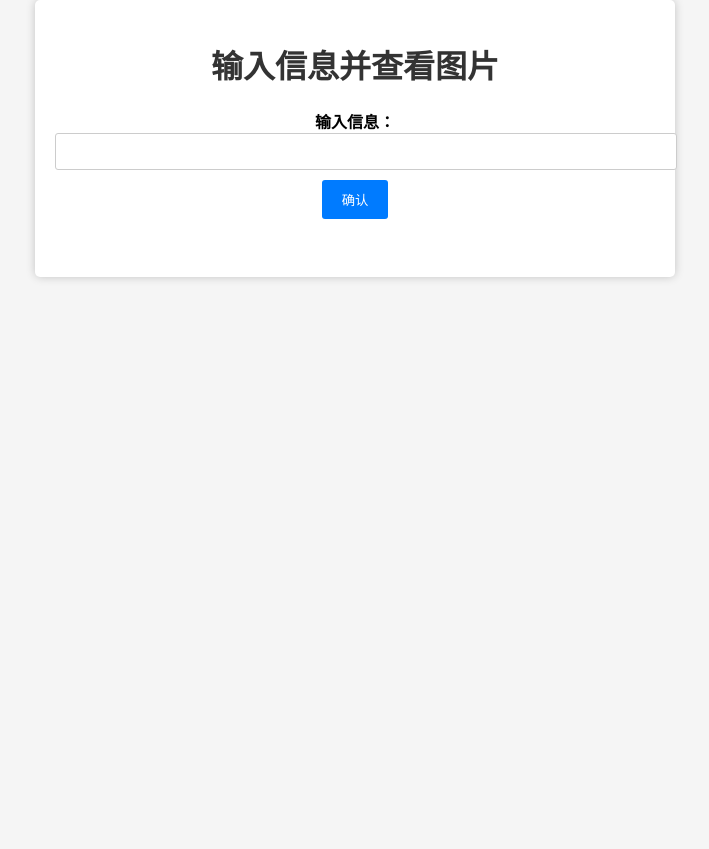
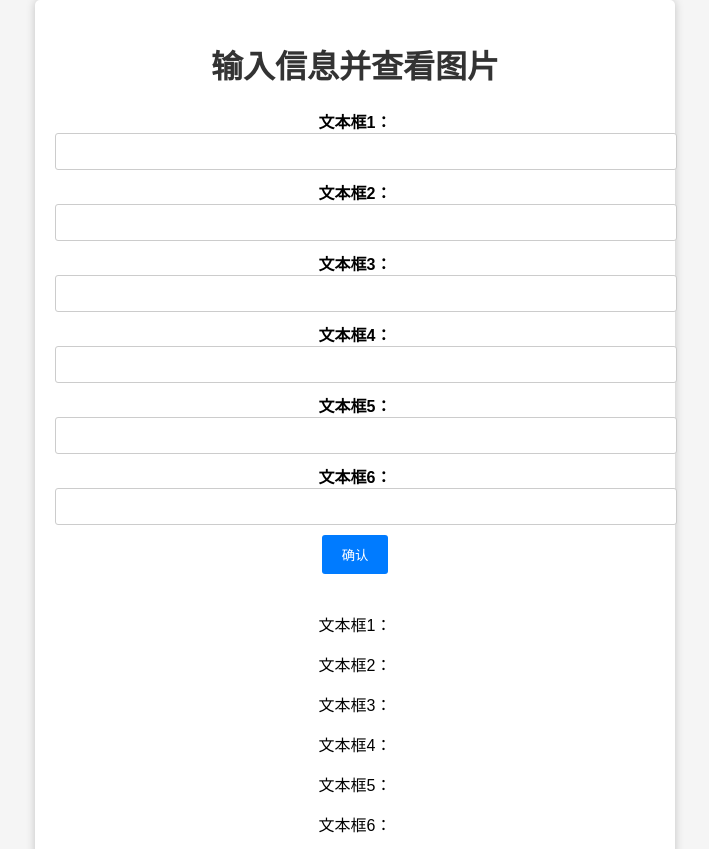
Before and after one commit to rocky-d/airline-reviews-server, a Flask app: page / in a window 1280 px wide. Shown: the top 849 px of the page, without its empty margins (285-994 px from the left). Before the commit the page ends 280 px from the top, so only its background shows below. Run offline with Flask 3, Linux system fonts and the light colour scheme.

Commit message:
Update app.py index.html

```diff
--- a/app.py
+++ b/app.py
@@ -3,7 +3,14 @@ from flask import Flask, render_template, request
 app = Flask(__name__)
 
 # 初始化变量
-result = ""
+result = {
+    'input_text1': '',
+    'input_text2': '',
+    'input_text3': '',
+    'input_text4': '',
+    'input_text5': '',
+    'input_text6': ''
+}
 image_path = "static/line_plot.png"
 
 
@@ -16,10 +23,19 @@ def index():
 # 处理表单提交
 @app.route('/process', methods=['POST'])
 def process():
+    global image_path
     global result  # 使用全局变量
     # 获取用户输入的信息
-    input_text = request.form['input_text']
-    result = input_text  # 更新全局变量
+    result['input_text1'] = request.form['input_text1']
+    result['input_text2'] = request.form['input_text2']
+    result['input_text3'] = request.form['input_text3']
+    result['input_text4'] = request.form['input_text4']
+    result['input_text5'] = request.form['input_text5']
+    result['input_text6'] = request.form['input_text6']
+    #
+    if request.form['input_text6'] == '1':
+        image_path = 'static/1.png'
+    #
     return render_template('index.html', result=result, image_path=image_path)
 
 
--- a/templates/index.html
+++ b/templates/index.html
@@ -62,14 +62,29 @@
 <div id="container">
     <h1>输入信息并查看图片</h1>
     <form action="/process" method="post">
-        <label for="input_text">输入信息：</label>
-        <input type="text" id="input_text" name="input_text">
+        <label for="input_text1">文本框1：</label>
+        <input type="text" id="input_text1" name="input_text1">
+        <label for="input_text2">文本框2：</label>
+        <input type="text" id="input_text2" name="input_text2">
+        <label for="input_text3">文本框3：</label>
+        <input type="text" id="input_text3" name="input_text3">
+        <label for="input_text4">文本框4：</label>
+        <input type="text" id="input_text4" name="input_text4">
+        <label for="input_text5">文本框5：</label>
+        <input type="text" id="input_text5" name="input_text5">
+        <label for="input_text6">文本框6：</label>
+        <input type="text" id="input_text6" name="input_text6">
         <input type="submit" value="确认">
     </form>
     <br>
     <div id="result">
         {% if result %}
-            <p>{{ result }}</p>
+            <p>文本框1：{{ result['input_text1'] }}</p>
+            <p>文本框2：{{ result['input_text2'] }}</p>
+            <p>文本框3：{{ result['input_text3'] }}</p>
+            <p>文本框4：{{ result['input_text4'] }}</p>
+            <p>文本框5：{{ result['input_text5'] }}</p>
+            <p>文本框6：{{ result['input_text6'] }}</p>
             <img src="{{ image_path }}" alt="Image">
         {% endif %}
     </div>
```
